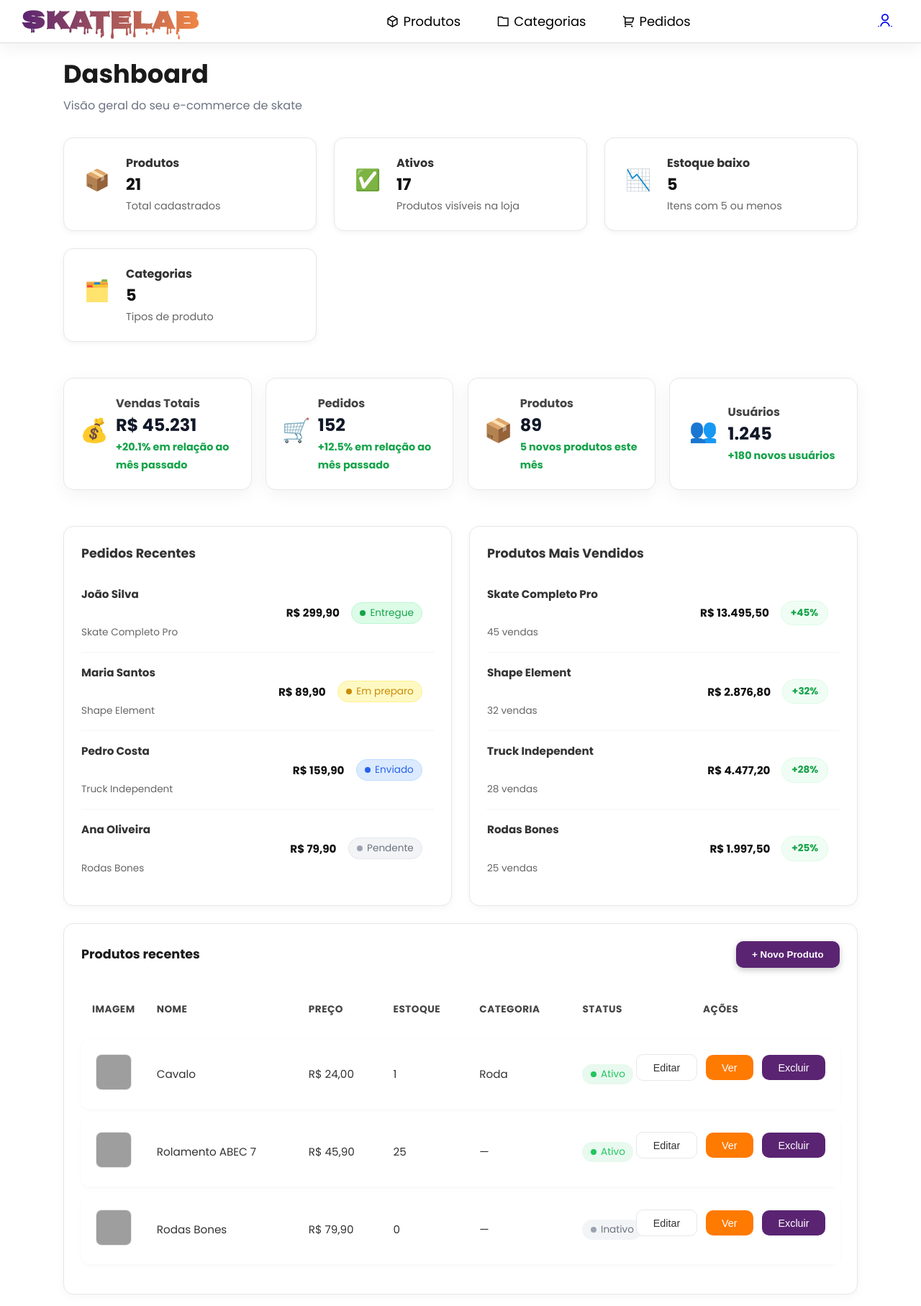
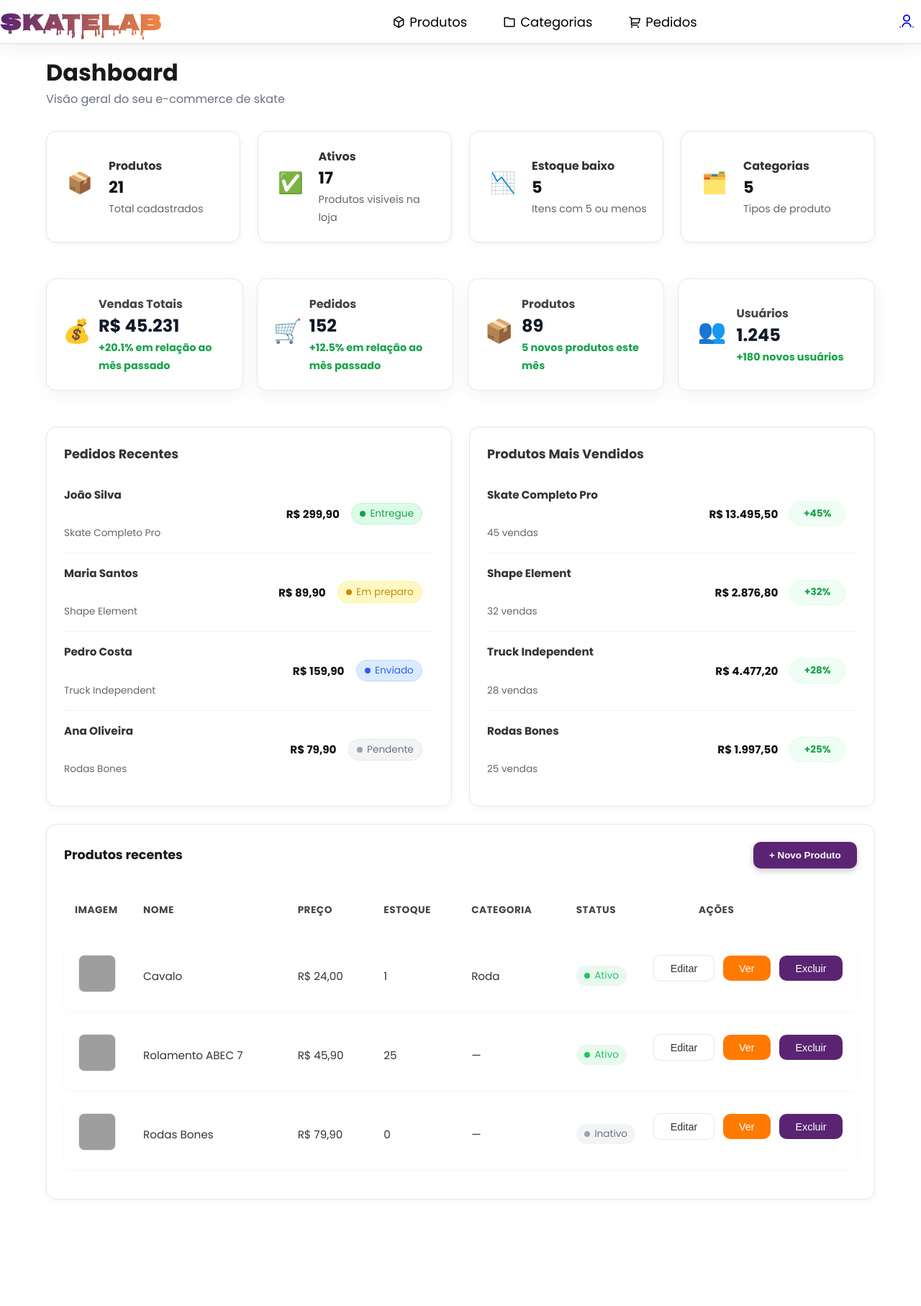
Before and after one commit to ferreiravih/Skate-Lab, a PHP site: page /dashboard.php in a window 1280 px wide. Shown: the whole page at 72% size. After the commit the page ends 1667 px from the top, so only its background shows below. Run offline with PHP 8.4, Linux system fonts and the light colour scheme; grey boxes are pictures that could not be loaded.

Commit message:
atualizações

```diff
--- a/admin/dash.css
+++ b/admin/dash.css
@@ -1,4 +1,4 @@
-/* ===== RESET E BASE ===== */
+/*  RESET E BASE  */
 
 body {
   font-family: 'poppins', sans-serif;
@@ -12,12 +12,7 @@ main.dashboard-container {
   padding: 1rem 1.5rem;
 }
 
-/*  TÍTULO  */
-h1 {
-  font-size: 2.2rem;
-  font-weight: 800;
-  margin-bottom: 0.3rem;
-}
+
 
 .subtitle {
   color: #6b7280;
--- a/admin/dashboard.php
+++ b/admin/dashboard.php
@@ -1,5 +1,6 @@
 <!DOCTYPE html>
 <html lang="pt-BR">
+
 <head>
   <meta charset="UTF-8">
   <meta name="viewport" content="width=device-width, initial-scale=1.0">
@@ -7,8 +8,9 @@
   <link rel="stylesheet" href="dash.css">
   <link rel="stylesheet" href="https://fonts.googleapis.com/css2?family=Poppins:wght@400;700&display=swap">
 </head>
+
 <body>
-<?php include('../admin/partials/headeradmin.php');?>
+  <?php include '../admin/partials/headeradmin.php'; ?>
   <main class="dashboard-container">
 
     <h1>Dashboard</h1>
@@ -278,4 +280,5 @@
   </main>
 
 </body>
+
 </html>
--- a/admin/partials/adminnav.css
+++ b/admin/partials/adminnav.css
@@ -1,7 +1,6 @@
 * {
   margin: 0;
   padding: 0;
-  box-sizing: border-box;
 }
 
 
@@ -9,12 +8,12 @@
   display: flex;
   justify-content: space-between;
   align-items: center;
-  padding: 5px 30px;
   border-bottom: 1px solid #ddd;
   background-color: #fff;
   font-family: 'poppins', sans-serif;
   height: 60px;
   box-shadow: 0 6px 24px rgba(0, 0, 0, .06);
+
 
 }
 
@@ -30,20 +29,20 @@
 .vika {
   display: flex;
   gap: 50px;
+  margin-left: 40px;
 }
 
 .vika a {
   text-decoration: none;
   color: #000;
-  font-weight: 500;
   transition: color 0.3s;
   font-size: 18px;
 
 }
 .vika i {
   margin-right: 6px;
+}
 
-}
 .vika a:hover {
   color: #e96b3f;
 }
--- a/admin/partials/headeradmin.php
+++ b/admin/partials/headeradmin.php
@@ -21,7 +21,7 @@
             <h1>SKATELAB</h1>
         </div>
         <nav class="vika">
-            <a href="#"><i class="ri-box-3-line"></i>Produtos</a>
+            <a href="../../../Skate-Lab/admin/produtos/produtos.php"><i class="ri-box-3-line"></i>Produtos</a>
             <a href="#"><i class="ri-folder-line"></i>Categorias</a>
             <a href="#"><i class="ri-shopping-cart-2-line"></i>Pedidos</a>
         </nav>
```
Also changed, not shown: admin/produtos/produtos.css (+5 -2 lines). Lines whose indentation alone changed are shown as unchanged.
